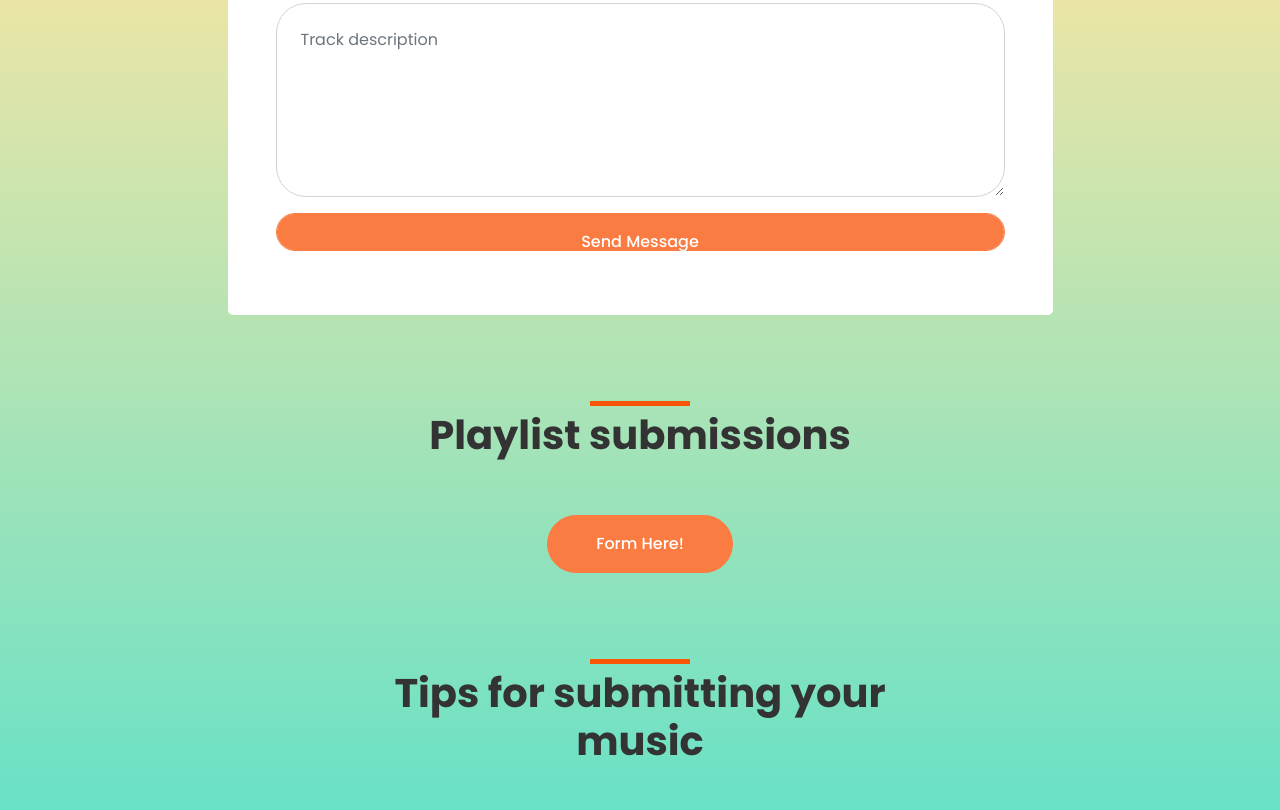
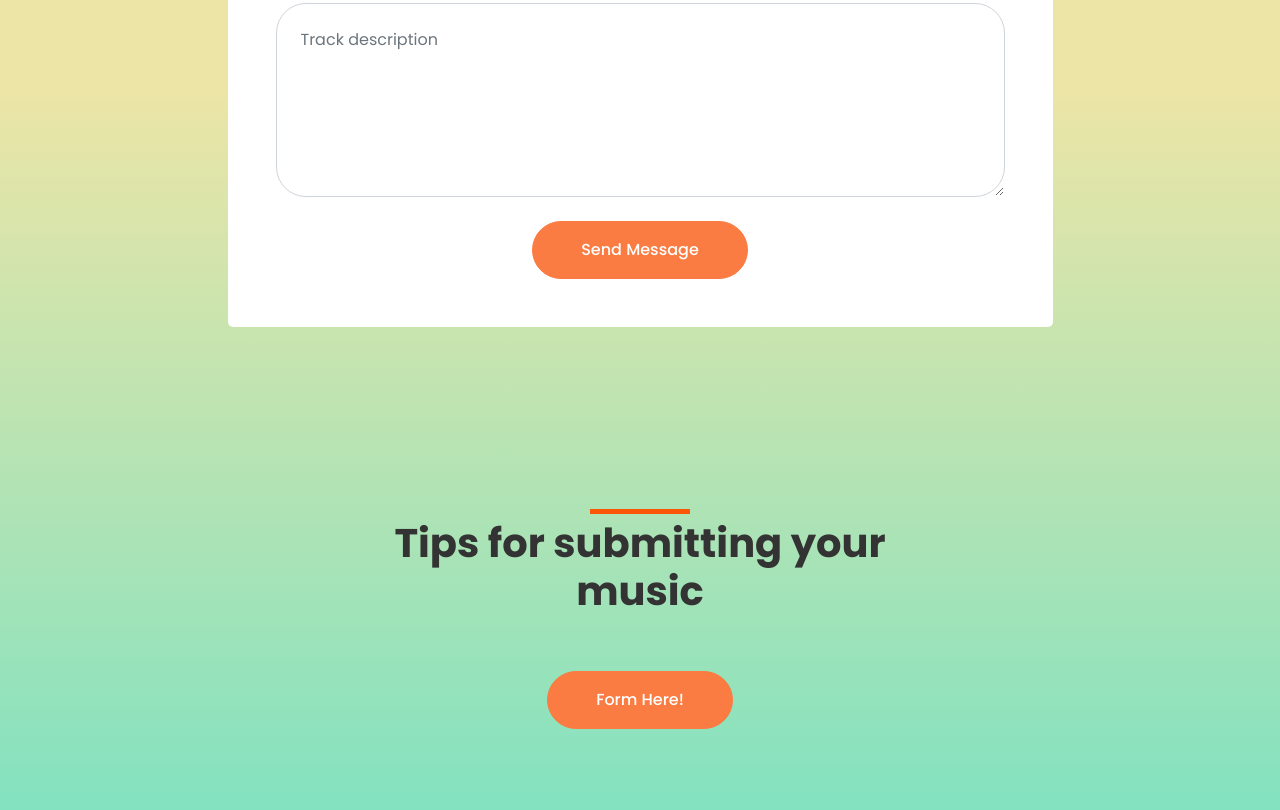
Before and after one commit to GH4ROLD/exoticopage.github.io, a website with bundled scripts: page service.html in a window 1280 px wide. Shown: the part 1102-1912 px from the top of the page. Built offline with nearby package versions, Linux system fonts and the light colour scheme.

Commit message:
Add files via upload

```diff
--- a/service.html
+++ b/service.html
@@ -176,8 +176,8 @@
                                 <textarea class="form-control p-4" name="Track description" rows="6" placeholder="Track description" required="required" data-validation-required-message="Please enter your message"></textarea>
                                 <p class="help-block text-danger"></p>
                             </div>
-                            <div class="form-group">
-                                <button type="submit" class="form-control btn btn-primary btn-block py-3 px-5">Send Message</button>
+                            <div class="text-center" class="form-group">
+                                <button type="submit" class="btn btn-primary py-md-3 px-md-5 mt-2">Send Message</button>
                             </div>
                         </form>
                     </div>
@@ -189,10 +189,12 @@
 
     <!-- Services End -->
 
-    <div class="row justify-content-center">
-        <div class="col-lg-6">
-            <h1 class="section-title position-relative text-center mb-5">Playlist submissions</h1>
-            <div class="text-center">
+    <div class="container-fluid py-5">
+        <div class="container py-5">
+            <div class="row justify-content-center">
+                 <div class="col-lg-6">
+                    <h1 class="section-title position-relative text-center mb-5">Tips for submitting your music</h1>
+                 <div class="text-center">
                 <a href="https://www.toneden.io/exotico-records/post/free-playlist-submission" target="_blank" class="btn btn-primary py-md-3 px-md-5 mt-2">Form Here!</a>
             </div>
         </div>
```
